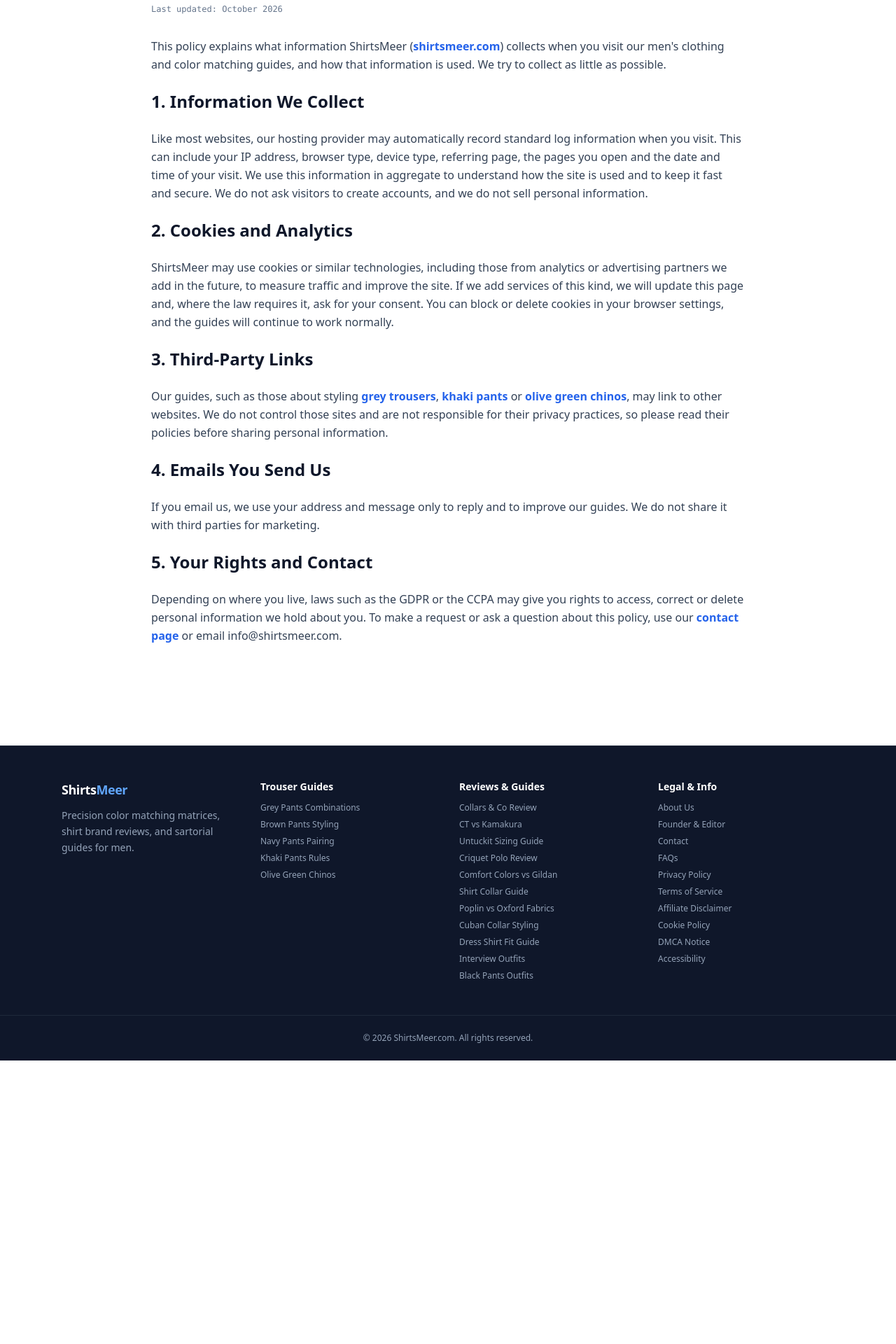
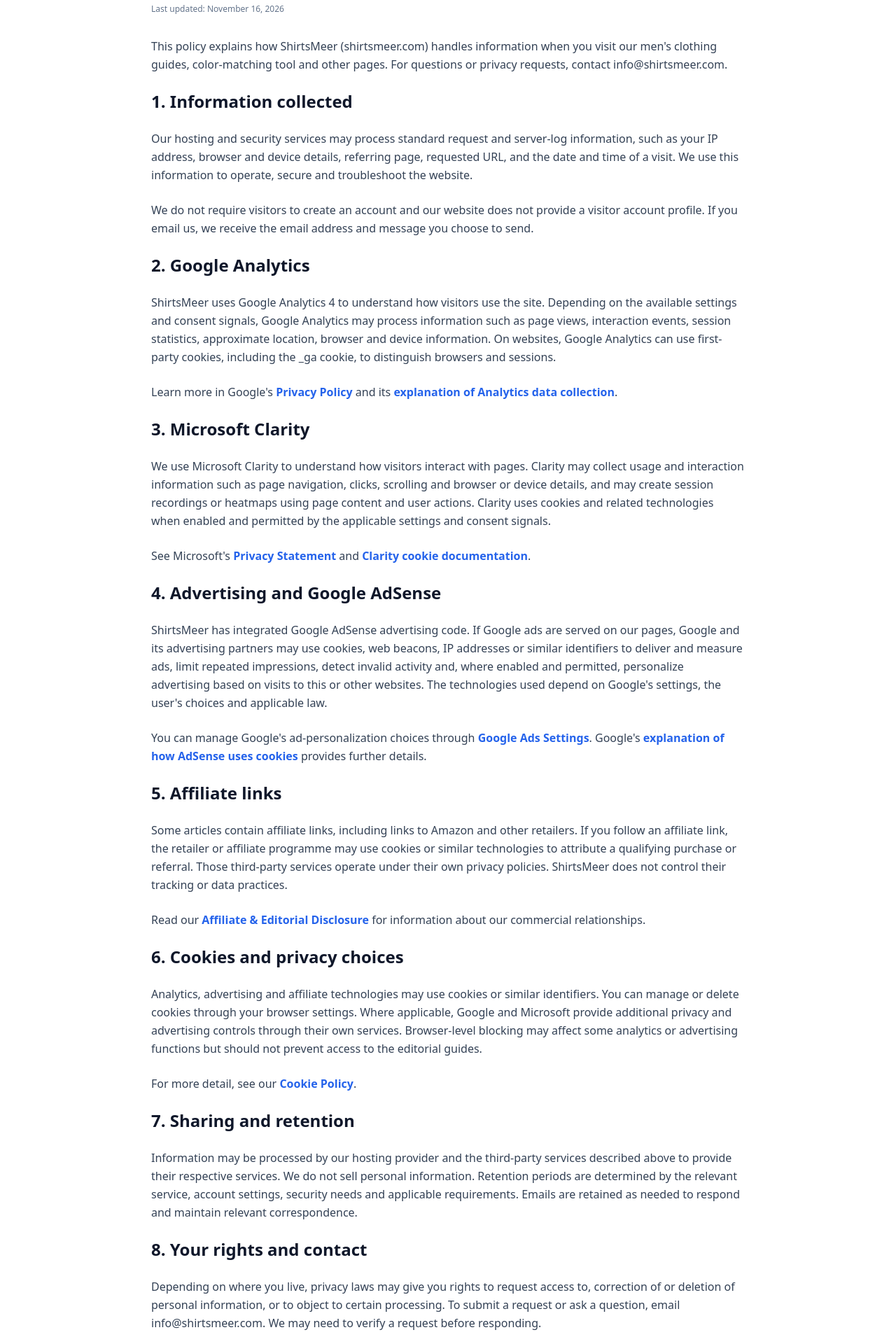
Before and after one commit to aneelhaider266-ship-it/Shirtsmeer, a Next.js app: page /privacy-policy in a window 1280 px wide. Shown: the part 180-2100 px from the top of the page at 70% size. Before the commit the page ends 1695 px from the top, so only its background shows below. Built offline with nearby package versions, Linux system fonts and the light colour scheme.

Commit message:
Update privacy policy for active analytics and advertising services

```diff
--- a/app/privacy-policy/page.tsx
+++ b/app/privacy-policy/page.tsx
@@ -4,7 +4,7 @@ import type { Metadata } from "next";
 export const metadata: Metadata = {
   title: { absolute: "Privacy Policy | ShirtsMeer" },
   description:
-    "Read the ShirtsMeer privacy policy to learn what data we collect, how we use cookies and analytics, and how to contact us about your privacy.",
+    "Learn how ShirtsMeer handles server logs, Google Analytics, Microsoft Clarity, advertising technologies, affiliate links and privacy requests.",
   alternates: { canonical: "https://shirtsmeer.com/privacy-policy" },
 };
 
@@ -16,54 +16,139 @@ export default function PrivacyPolicyPage() {
       <h1 className="mb-4 text-3xl font-extrabold tracking-tight text-slate-900 sm:text-4xl">
         Privacy Policy
       </h1>
-      <p className="mb-8 font-mono text-xs text-slate-500">Last updated: October 2026</p>
+      <p className="mb-8 text-xs text-slate-500">Last updated: November 16, 2026</p>
 
       <div className="space-y-6 leading-relaxed text-slate-700">
         <p>
-          This policy explains what information ShirtsMeer (
-          <Link href="/" className={link}>shirtsmeer.com</Link>) collects when you visit our men's clothing and
-          color matching guides, and how that information is used. We try to collect as little as possible.
+          This policy explains how ShirtsMeer (shirtsmeer.com) handles information when
+          you visit our men's clothing guides, color-matching tool and other pages.
+          For questions or privacy requests, contact info@shirtsmeer.com.
         </p>
 
-        <h2 className="text-2xl font-bold text-slate-900">1. Information We Collect</h2>
+        <h2 className="text-2xl font-bold text-slate-900">1. Information collected</h2>
         <p>
-          Like most websites, our hosting provider may automatically record standard log information when you
-          visit. This can include your IP address, browser type, device type, referring page, the pages you
-          open and the date and time of your visit. We use this information in aggregate to understand how
-          the site is used and to keep it fast and secure. We do not ask visitors to create accounts, and we
-          do not sell personal information.
+          Our hosting and security services may process standard request and server-log
+          information, such as your IP address, browser and device details, referring
+          page, requested URL, and the date and time of a visit. We use this information
+          to operate, secure and troubleshoot the website.
+        </p>
+        <p>
+          We do not require visitors to create an account and our website does not
+          provide a visitor account profile. If you email us, we receive the email
+          address and message you choose to send.
         </p>
 
-        <h2 className="text-2xl font-bold text-slate-900">2. Cookies and Analytics</h2>
+        <h2 className="text-2xl font-bold text-slate-900">2. Google Analytics</h2>
         <p>
-          ShirtsMeer may use cookies or similar technologies, including those from analytics or advertising
-          partners we add in the future, to measure traffic and improve the site. If we add services of this
-          kind, we will update this page and, where the law requires it, ask for your consent. You can block
-          or delete cookies in your browser settings, and the guides will continue to work normally.
+          ShirtsMeer uses Google Analytics 4 to understand how visitors use the site.
+          Depending on the available settings and consent signals, Google Analytics may
+          process information such as page views, interaction events, session
+          statistics, approximate location, browser and device information. On websites,
+          Google Analytics can use first-party cookies, including the _ga cookie, to
+          distinguish browsers and sessions.
+        </p>
+        <p>
+          Learn more in Google's{" "}
+          <a href="https://policies.google.com/privacy" className={link} target="_blank" rel="noopener noreferrer">
+            Privacy Policy
+          </a>{" "}
+          and its{" "}
+          <a href="https://support.google.com/analytics/answer/11593727" className={link} target="_blank" rel="noopener noreferrer">
+            explanation of Analytics data collection
+          </a>.
         </p>
 
-        <h2 className="text-2xl font-bold text-slate-900">3. Third-Party Links</h2>
+        <h2 className="text-2xl font-bold text-slate-900">3. Microsoft Clarity</h2>
         <p>
-          Our guides, such as those about styling{" "}
-          <Link href="/blog/what-color-shirt-goes-with-grey-pants" className={link}>grey trousers</Link>,{" "}
-          <Link href="/blog/what-color-shirt-goes-with-khaki-pants" className={link}>khaki pants</Link> or{" "}
-          <Link href="/blog/what-color-shirt-goes-with-olive-green-pants" className={link}>olive green chinos</Link>, may
-          link to other websites. We do not control those sites and are not responsible for their privacy
-          practices, so please read their policies before sharing personal information.
+          We use Microsoft Clarity to understand how visitors interact with pages.
+          Clarity may collect usage and interaction information such as page navigation,
+          clicks, scrolling and browser or device details, and may create session
+          recordings or heatmaps using page content and user actions. Clarity uses
+          cookies and related technologies when enabled and permitted by the applicable
+          settings and consent signals.
+        </p>
+        <p>
+          See Microsoft's{" "}
+          <a href="https://privacy.microsoft.com/privacystatement" className={link} target="_blank" rel="noopener noreferrer">
+            Privacy Statement
+          </a>{" "}
+          and{" "}
+          <a href="https://learn.microsoft.com/en-us/clarity/setup-and-installation/clarity-cookies" className={link} target="_blank" rel="noopener noreferrer">
+            Clarity cookie documentation
+          </a>.
         </p>
 
-        <h2 className="text-2xl font-bold text-slate-900">4. Emails You Send Us</h2>
+        <h2 className="text-2xl font-bold text-slate-900">4. Advertising and Google AdSense</h2>
         <p>
-          If you email us, we use your address and message only to reply and to improve our guides. We do not
-          share it with third parties for marketing.
+          ShirtsMeer has integrated Google AdSense advertising code. If Google ads are
+          served on our pages, Google and its advertising partners may use cookies,
+          web beacons, IP addresses or similar identifiers to deliver and measure ads,
+          limit repeated impressions, detect invalid activity and, where enabled and
+          permitted, personalize advertising based on visits to this or other websites.
+          The technologies used depend on Google's settings, the user's choices and
+          applicable law.
+        </p>
+        <p>
+          You can manage Google's ad-personalization choices through{" "}
+          <a href="https://adssettings.google.com/" className={link} target="_blank" rel="noopener noreferrer">
+            Google Ads Settings
+          </a>. Google's{" "}
+          <a href="https://support.google.com/adsense/answer/7549925" className={link} target="_blank" rel="noopener noreferrer">
+            explanation of how AdSense uses cookies
+          </a>{" "}
+          provides further details.
         </p>
 
-        <h2 className="text-2xl font-bold text-slate-900">5. Your Rights and Contact</h2>
+        <h2 className="text-2xl font-bold text-slate-900">5. Affiliate links</h2>
         <p>
-          Depending on where you live, laws such as the GDPR or the CCPA may give you rights to access,
-          correct or delete personal information we hold about you. To make a request or ask a question about
-          this policy, use our{" "}
-          <Link href="/contact" className={link}>contact page</Link> or email info@shirtsmeer.com.
+          Some articles contain affiliate links, including links to Amazon and other
+          retailers. If you follow an affiliate link, the retailer or affiliate
+          programme may use cookies or similar technologies to attribute a qualifying
+          purchase or referral. Those third-party services operate under their own
+          privacy policies. ShirtsMeer does not control their tracking or data
+          practices.
+        </p>
+        <p>
+          Read our{" "}
+          <Link href="/disclaimer" className={link}>Affiliate &amp; Editorial Disclosure</Link>{" "}
+          for information about our commercial relationships.
+        </p>
+
+        <h2 className="text-2xl font-bold text-slate-900">6. Cookies and privacy choices</h2>
+        <p>
+          Analytics, advertising and affiliate technologies may use cookies or similar
+          identifiers. You can manage or delete cookies through your browser settings.
+          Where applicable, Google and Microsoft provide additional privacy and
+          advertising controls through their own services. Browser-level blocking may
+          affect some analytics or advertising functions but should not prevent access
+          to the editorial guides.
+        </p>
+        <p>
+          For more detail, see our{" "}
+          <Link href="/cookie-policy" className={link}>Cookie Policy</Link>.
+        </p>
+
+        <h2 className="text-2xl font-bold text-slate-900">7. Sharing and retention</h2>
+        <p>
+          Information may be processed by our hosting provider and the third-party
+          services described above to provide their respective services. We do not sell
+          personal information. Retention periods are determined by the relevant
+          service, account settings, security needs and applicable requirements. Emails
+          are retained as needed to respond and maintain relevant correspondence.
+        </p>
+
+        <h2 className="text-2xl font-bold text-slate-900">8. Your rights and contact</h2>
+        <p>
+          Depending on where you live, privacy laws may give you rights to request
+          access to, correction of or deletion of personal information, or to object to
+          certain processing. To submit a request or ask a question, email
+          info@shirtsmeer.com. We may need to verify a request before responding.
+        </p>
+
+        <h2 className="text-2xl font-bold text-slate-900">9. Changes to this policy</h2>
+        <p>
+          We may update this policy when our services or practices change. The date at
+          the top of this page indicates when the policy was most recently revised.
         </p>
       </div>
     </div>
```
